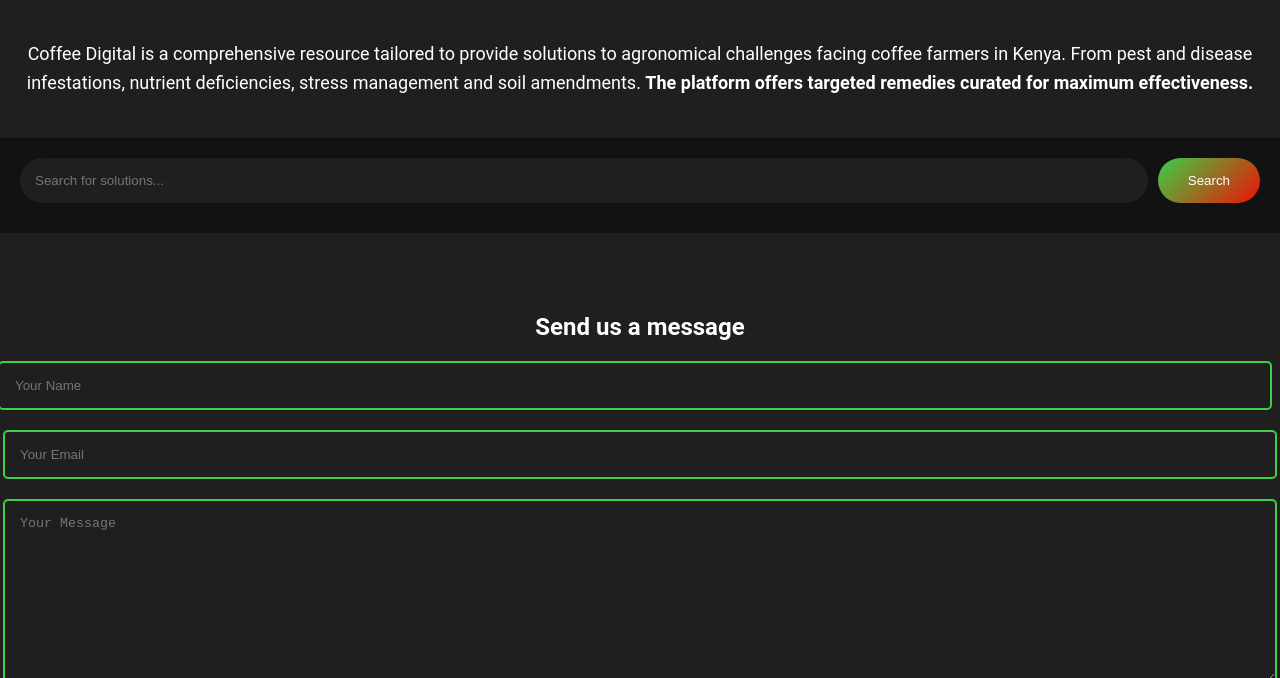
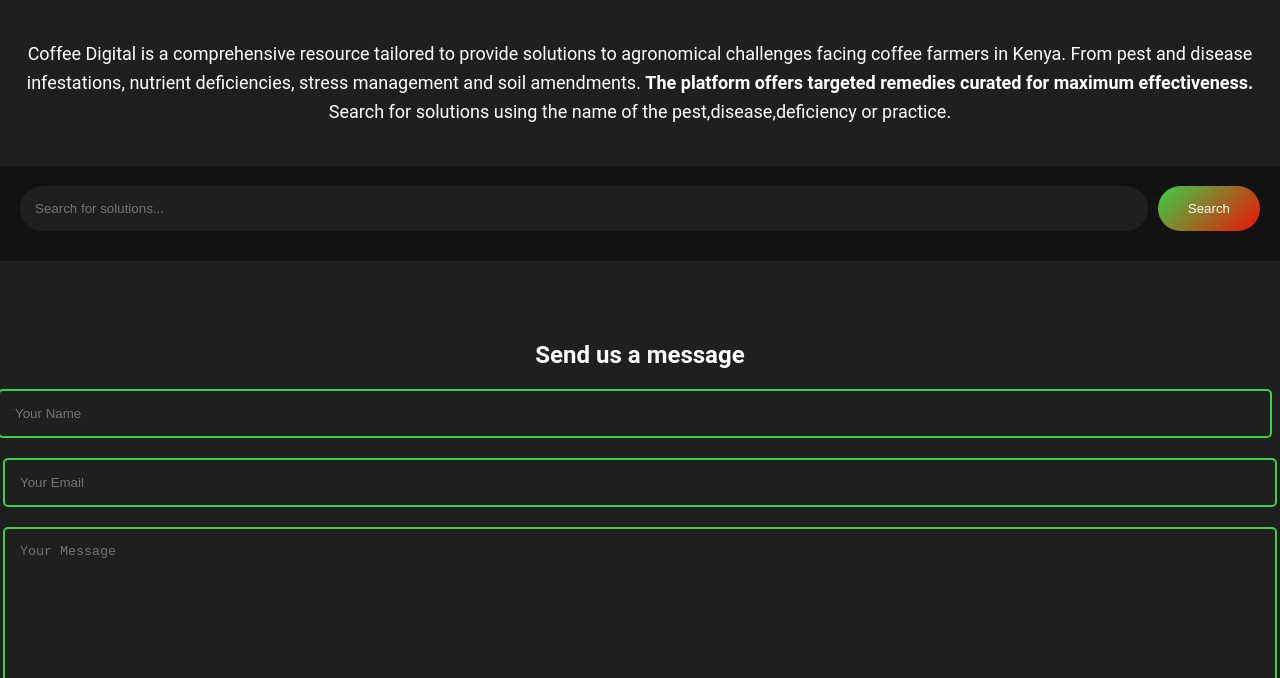
Before and after one commit to Ben1464/Coffee-Digital, a plain HTML site: page index.html in a window 1280 px wide. Shown: the part 122-800 px from the top of the page. Drawn offline with Linux system fonts and the light colour scheme.

Commit message:
changed the introduction message

```diff
--- a/index.html
+++ b/index.html
@@ -15,7 +15,7 @@
         <h1><span class="word1"><b>Coffee</b></span> <span class="word2">Digital</span></h1>
     </header>
     <div class="introduction">
-        <p>Coffee Digital is a comprehensive resource tailored to provide solutions to agronomical challenges facing coffee farmers in Kenya. From pest and disease infestations, nutrient deficiencies, stress management and soil amendments. <b>The platform offers targeted remedies curated for maximum effectiveness.</b></p>
+        <p>Coffee Digital is a comprehensive resource tailored to provide solutions to agronomical challenges facing coffee farmers in Kenya. From pest and disease infestations, nutrient deficiencies, stress management and soil amendments. <b>The platform offers targeted remedies curated for maximum effectiveness.</b> Search for solutions using the name of the pest,disease,deficiency or practice.</p>
     </div>
     <main>
         <div class="search-container">
```
